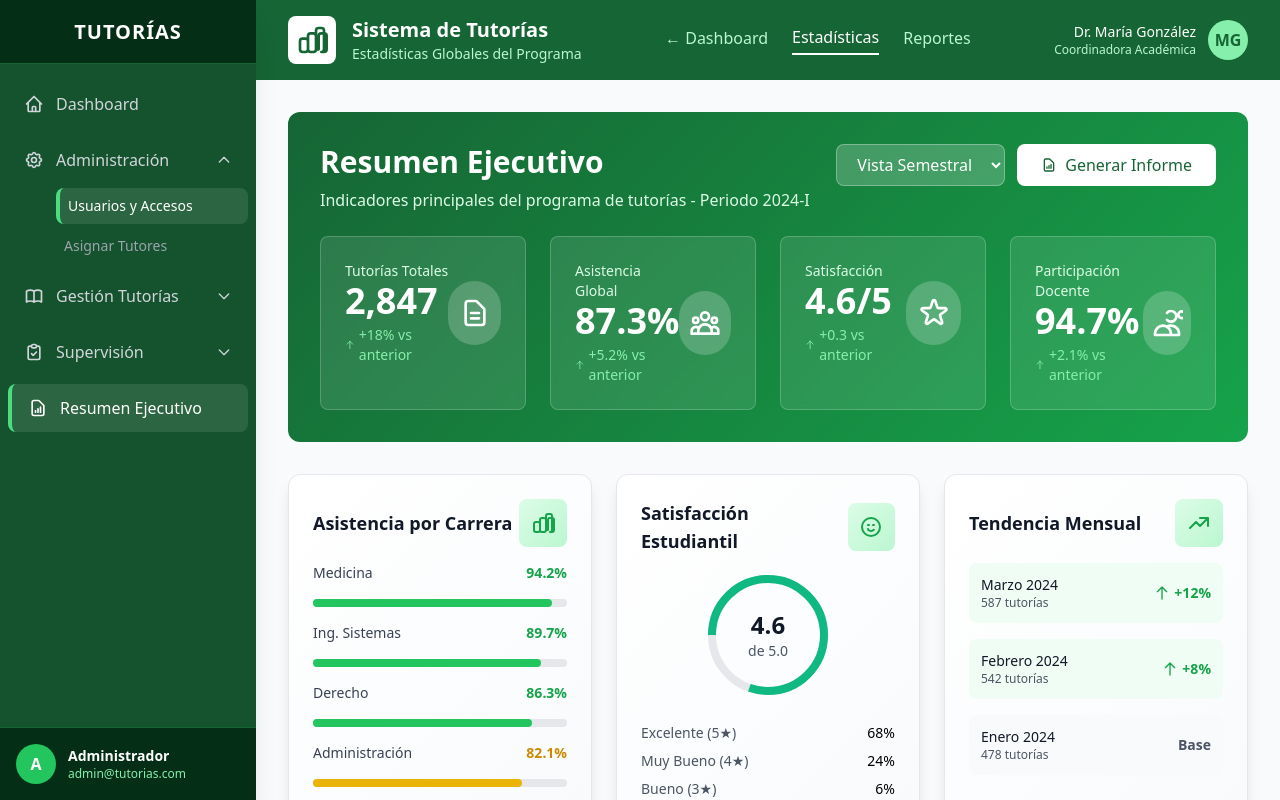
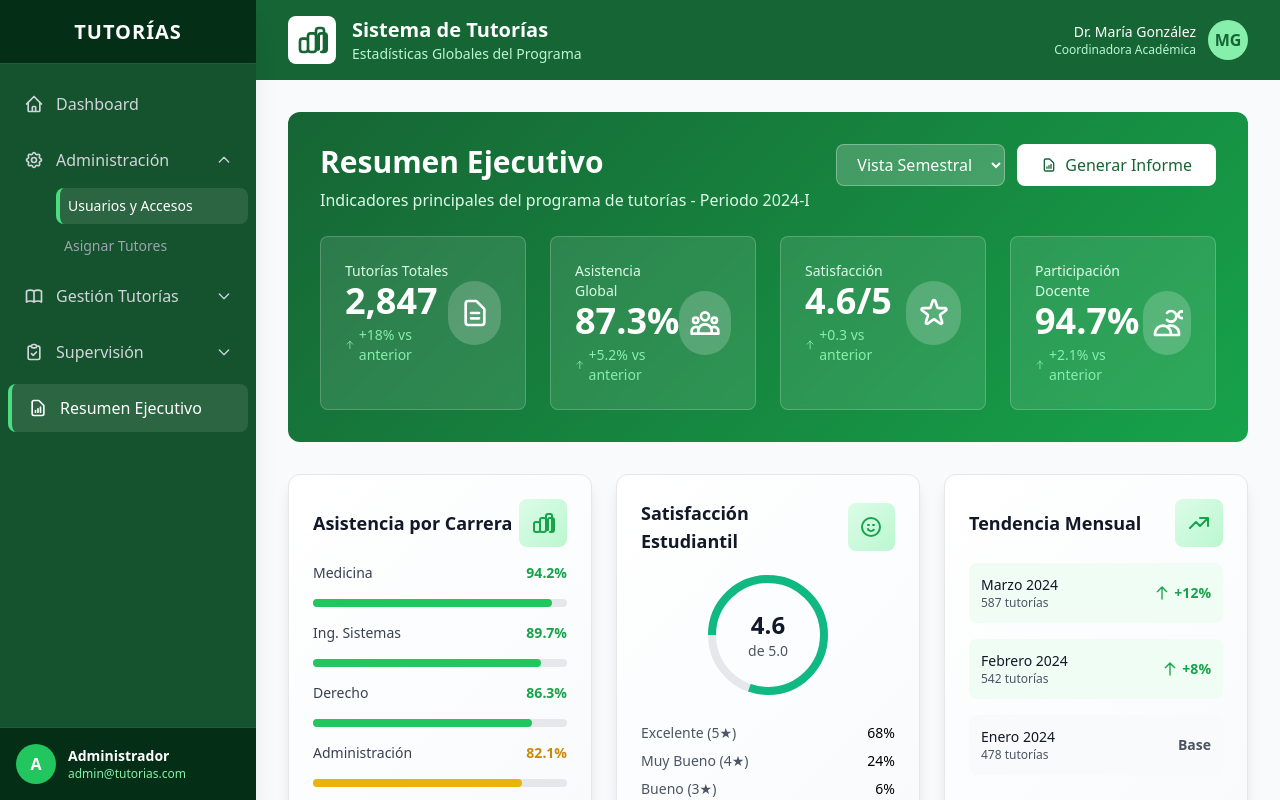
Before and after one commit to 210369-jack/Gestion-de-Tutorias, a website: page HU6.html in a window 1280 px wide. Drawn offline with nearby package versions, Linux system fonts and the light colour scheme.

Commit message:
borrar botones inecesarios

```diff
--- a/HU6.html
+++ b/HU6.html
@@ -193,12 +193,6 @@
                             <p class="text-green-200 text-sm">Estadísticas Globales del Programa</p>
                         </div>
                     </div>
-
-                    <nav class="hidden md:flex space-x-6">
-                        <button onclick="goBack()" class="text-green-200 hover:text-white pb-1 font-medium">← Dashboard</button>
-                        <button class="text-white border-b-2 border-white pb-1 font-medium">Estadísticas</button>
-                        <button onclick="goToReports()" class="text-green-200 hover:text-white pb-1 font-medium">Reportes</button>
-                    </nav>
                     <div class="flex items-center space-x-3">
                         <div class="text-right">
                             <p class="text-white text-sm font-medium">Dr. María González</p>
```
